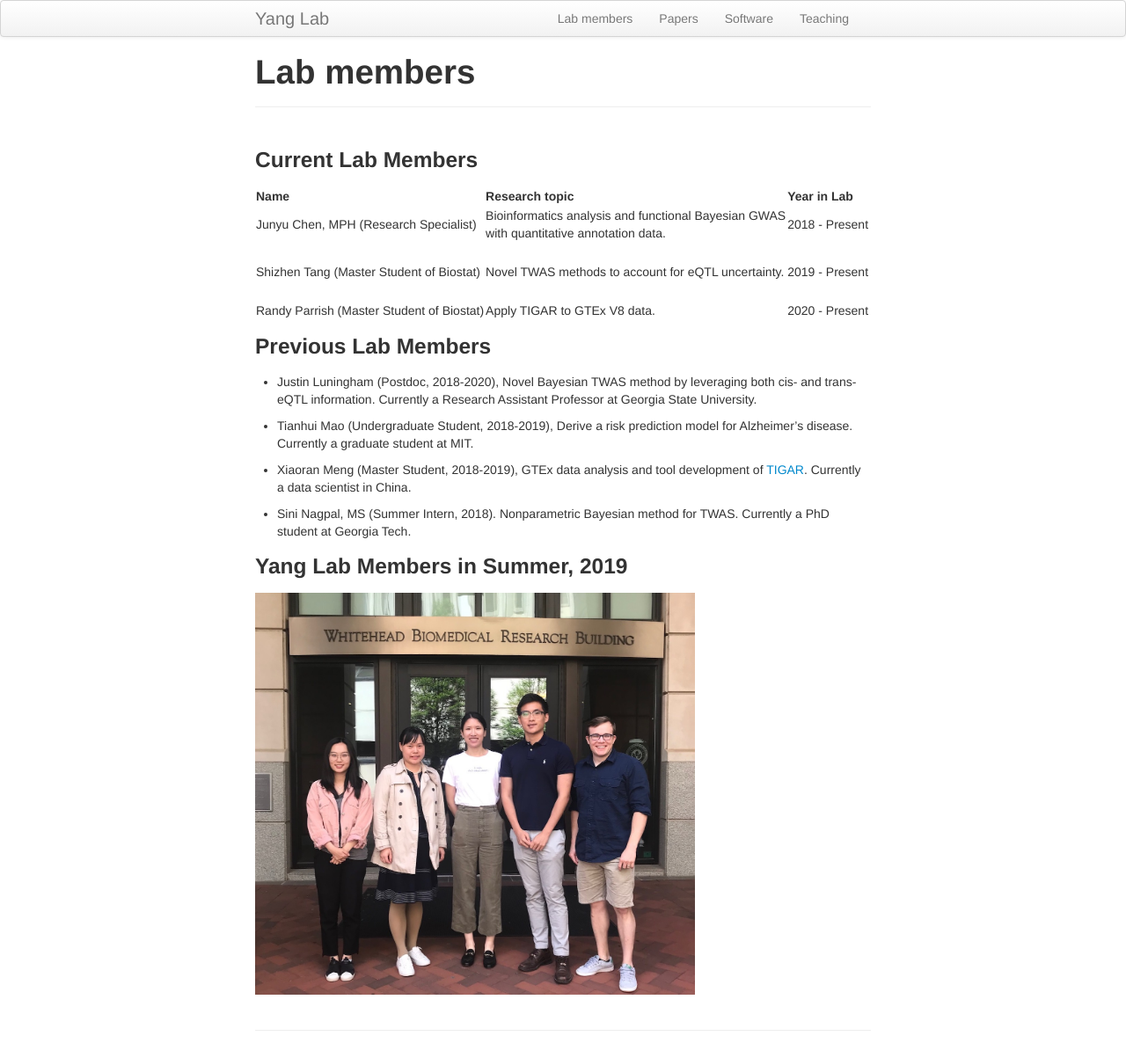
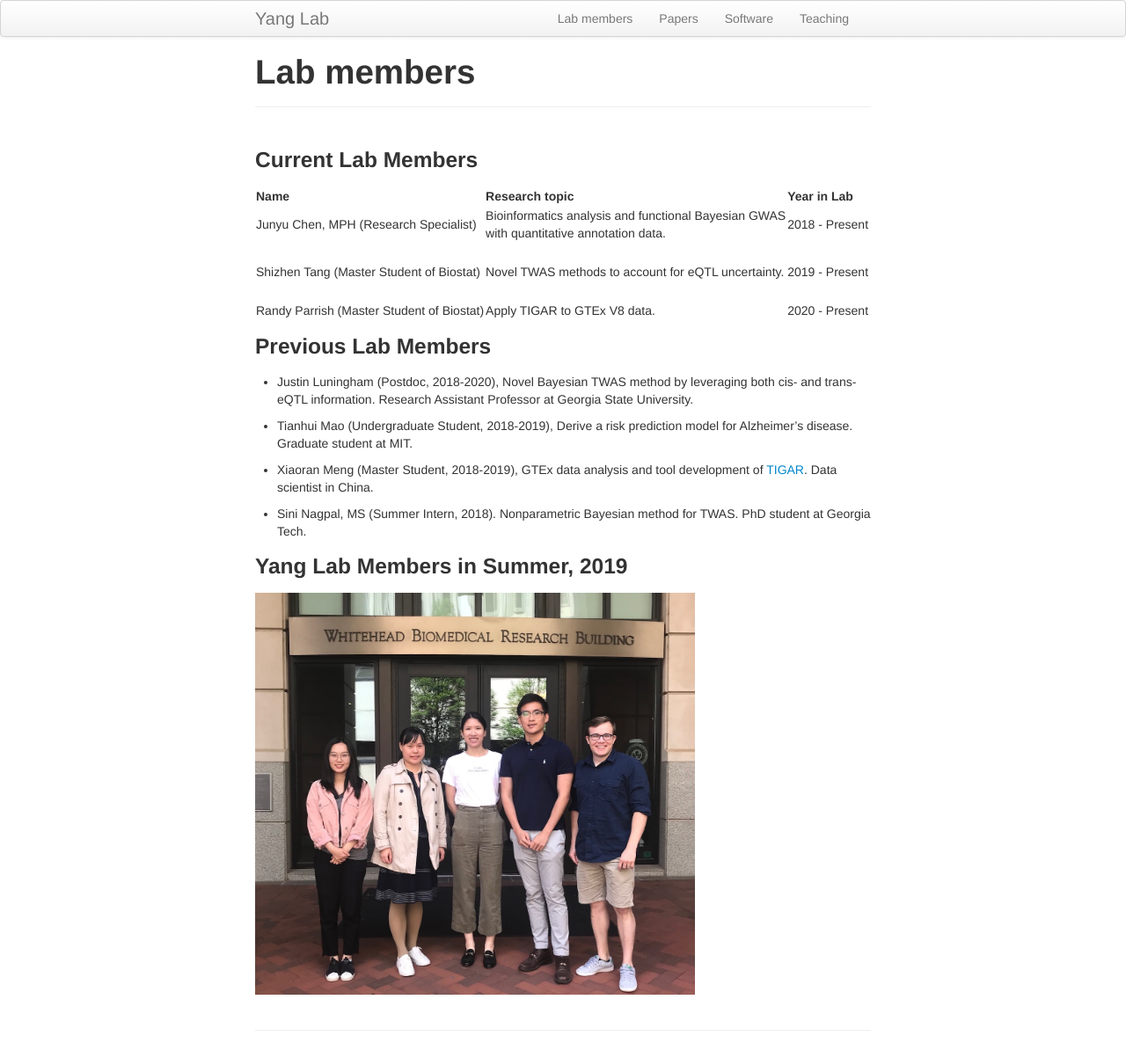
Before and after one commit to yanglab-emory/yanglab-emory.github.io, a Jekyll site: the page built from pages/lab.md, in a window 1280 px wide. Shown: the whole page at 88% size. Built offline with Jekyll 4.4.1, drawn with Linux system fonts in a browser that asks for light colours.

Commit message:
update02/2020

```diff
--- a/pages/lab.md
+++ b/pages/lab.md
@@ -16,16 +16,16 @@ title: "Lab members"
 
 ### Previous Lab Members
 
-* Justin Luningham (Postdoc, 2018-2020), Novel Bayesian TWAS method by leveraging both cis- and trans- eQTL information. Currently a Research Assistant Professor at Georgia State University.
+* Justin Luningham (Postdoc, 2018-2020), Novel Bayesian TWAS method by leveraging both cis- and trans- eQTL information. Research Assistant Professor at Georgia State University.
 
 
-* Tianhui Mao (Undergraduate Student, 2018-2019), Derive a risk prediction model for Alzheimer's disease. Currently a graduate student at MIT.
+* Tianhui Mao (Undergraduate Student, 2018-2019), Derive a risk prediction model for Alzheimer's disease. Graduate student at MIT.
 
 
-* Xiaoran Meng (Master Student, 2018-2019), GTEx data analysis and tool development of [TIGAR](https://github.com/yanglab-emory/TIGAR). Currently a data scientist in China.
+* Xiaoran Meng (Master Student, 2018-2019), GTEx data analysis and tool development of [TIGAR](https://github.com/yanglab-emory/TIGAR). Data scientist in China.
 
 
-* Sini Nagpal, MS (Summer Intern, 2018). Nonparametric Bayesian method for TWAS. Currently a PhD student at Georgia Tech.
+* Sini Nagpal, MS (Summer Intern, 2018). Nonparametric Bayesian method for TWAS. PhD student at Georgia Tech.
 
 
 
```
Also changed, not shown: pages/software.md (+28 -2 lines), pages/resources.md (renamed from pages/resource.md).
